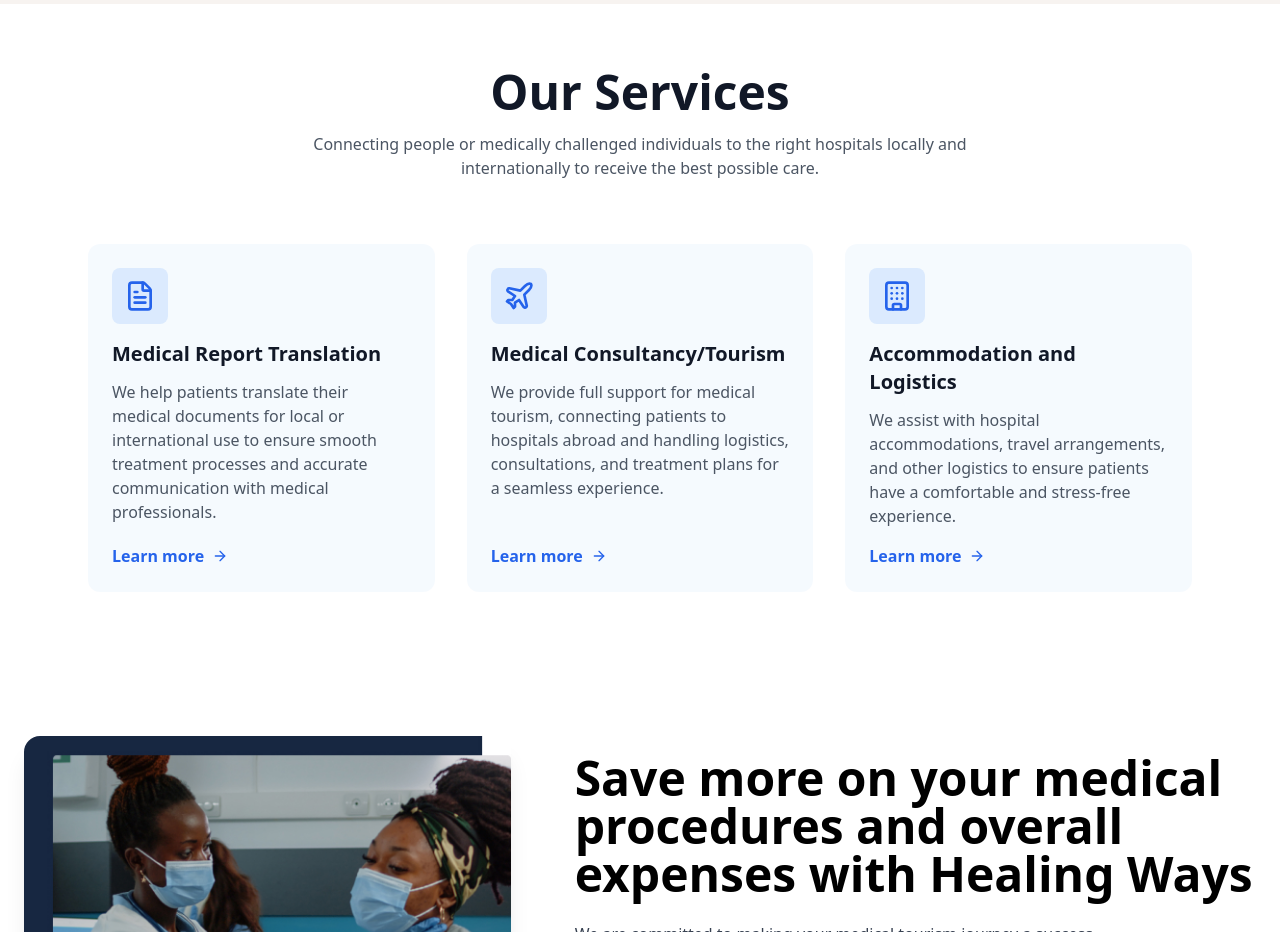
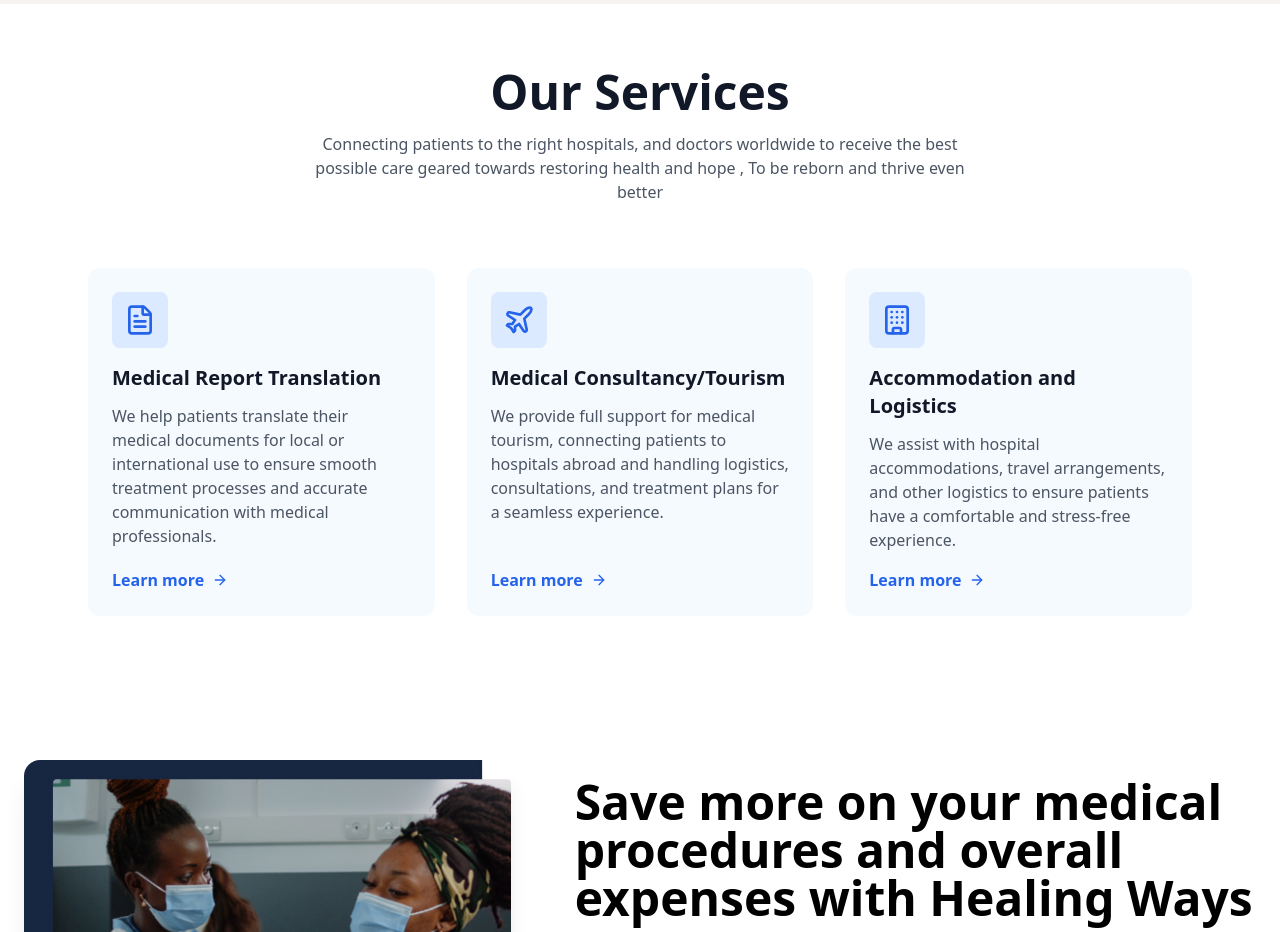
Before and after one commit to Binmuhammad001/healing-ways, a React (Vite) app: page / in a window 1280 px wide. Shown: the part 1760-2692 px from the top of the page. Built offline with nearby package versions, Linux system fonts and the light colour scheme.

Commit message:
Update services.jsx

```diff
--- a/src/components/home/services.jsx
+++ b/src/components/home/services.jsx
@@ -33,7 +33,8 @@ export default function ServicesSection() {
             Our Services
           </h2>
           <p className="text-gray-600 max-w-2xl mx-auto text-sm sm:text-base">
-            Connecting people or medically challenged individuals to the right hospitals locally and internationally to receive the best possible care.
+           Connecting patients to the right hospitals, and doctors worldwide to receive the best possible care geared towards restoring health and hope ,
+            To be reborn and thrive even better
           </p>
         </div>
 
```
